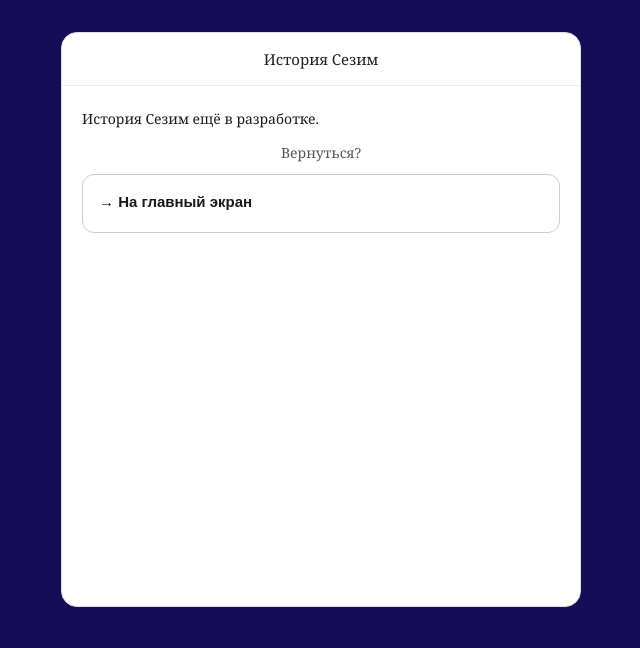
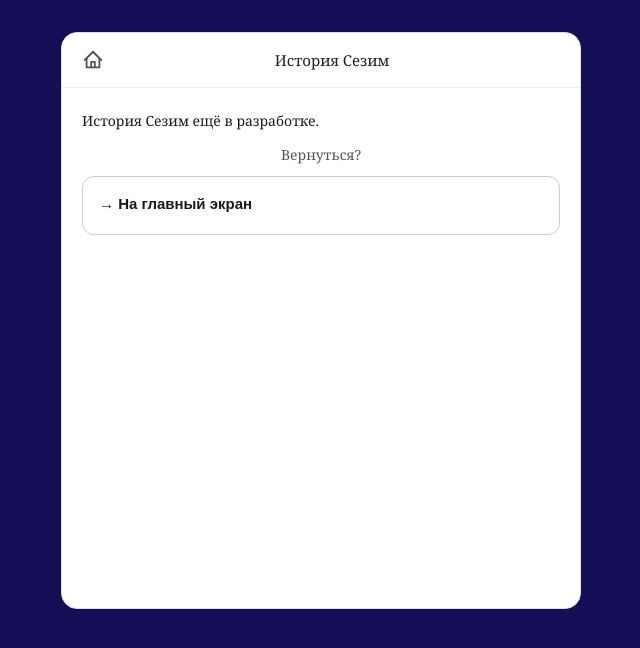
Before and after one commit to altynai2002/interactiveapp, a plain HTML site: page index.html in a window 1280 px wide. Both pictures are taken after a click on the element 817 px from the left and 241 px from the top of the page. Shown: the whole page, without its empty margins (319-959 px from the left). Drawn offline with Linux system fonts and the light colour scheme.

Commit message:
Update style.css

```diff
--- a/css/style.css
+++ b/css/style.css
@@ -91,6 +91,8 @@
 }
 
 .back-btn {
+  width: 22px;
+  height: 22px;
   background: none;
   border: none;
   cursor: pointer;
```
